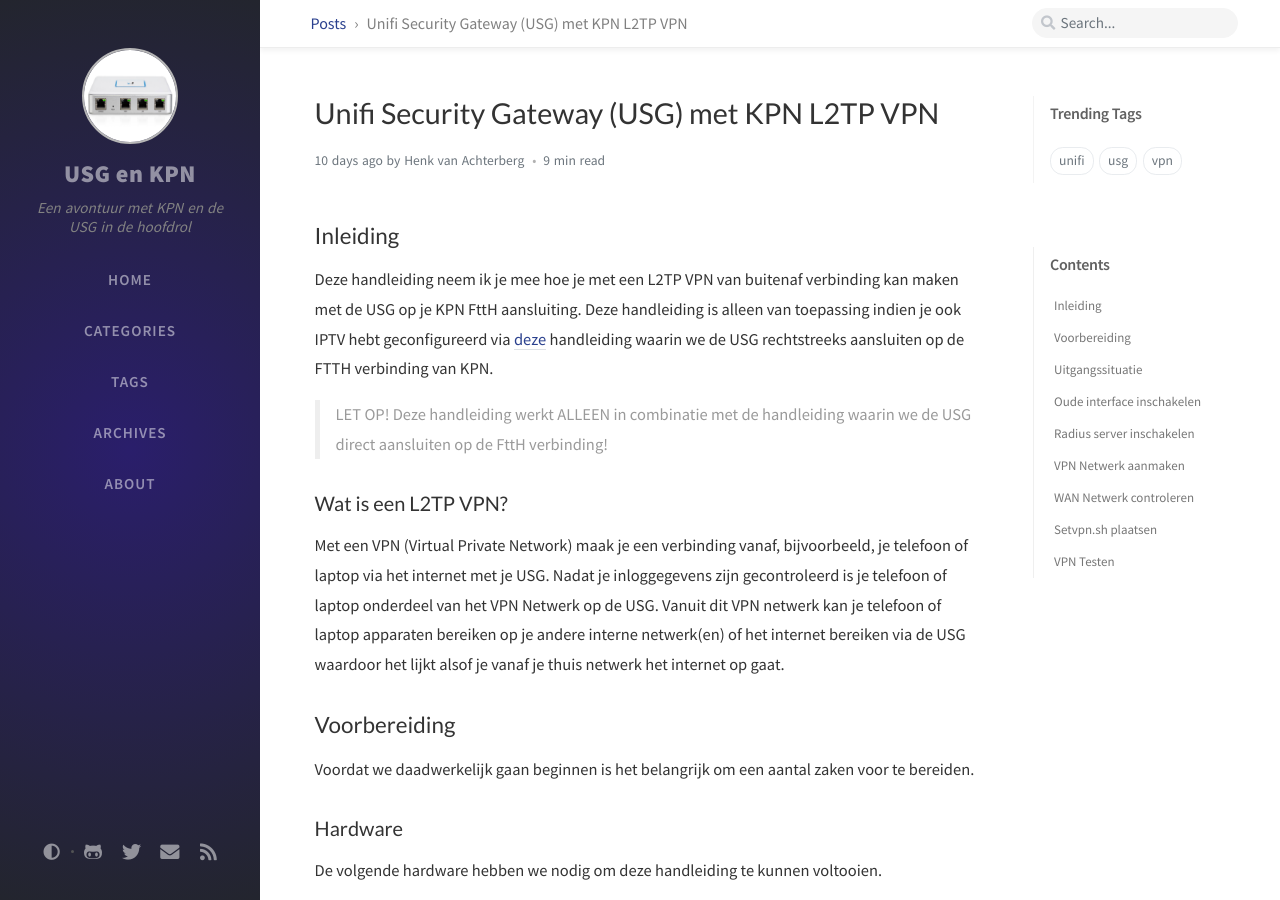
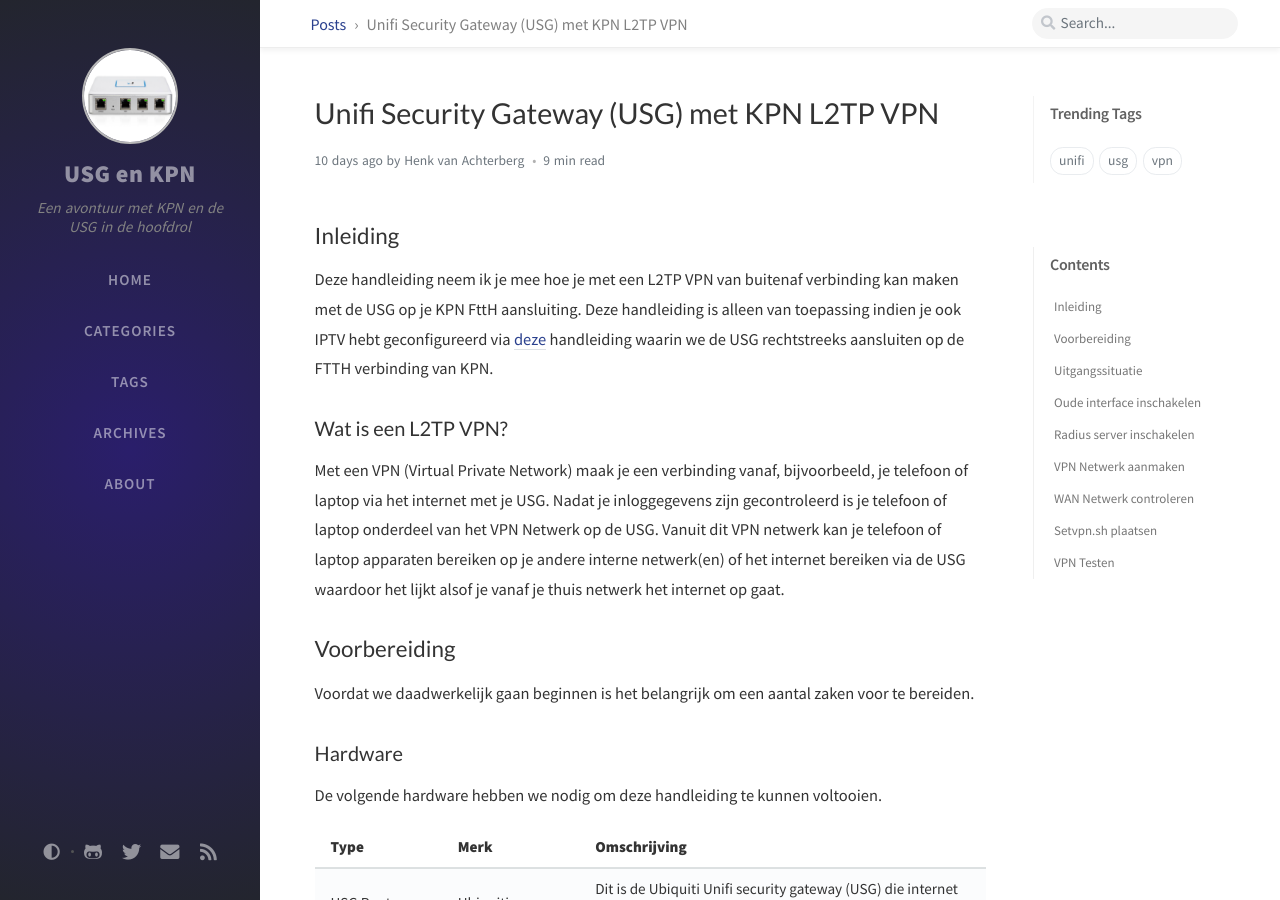
Before and after one commit to coolhva/usg-kpn-ftth, a Jekyll site: the page built from _posts/2021-01-18-unifi-security-gateway-kpn-l2tp-vpn.md, in a window 1280 px wide and 900 px high. Built offline with Jekyll 4.4.1, drawn with Linux system fonts in a browser that asks for light colours; nearby versions of some CDN libraries; comment, search, counter and statistics services are not loaded.

Commit message:
Update 2021-01-18-unifi-security-gateway-kpn-l2tp-vpn.md

```diff
--- a/_posts/2021-01-18-unifi-security-gateway-kpn-l2tp-vpn.md
+++ b/_posts/2021-01-18-unifi-security-gateway-kpn-l2tp-vpn.md
@@ -10,8 +10,6 @@
 ## Inleiding
 
 Deze handleiding neem ik je mee hoe je met een L2TP VPN van buitenaf verbinding kan maken met de USG op je KPN FttH aansluiting. Deze handleiding is alleen van toepassing indien je ook IPTV hebt geconfigureerd via [deze](/usg-kpn-ftth/posts/unifi-security-gateway-kpn-ftth-iptv-ipv6/index.html) handleiding waarin we de USG rechtstreeks aansluiten op de FTTH verbinding van KPN.
-
-> LET OP! Deze handleiding werkt ALLEEN in combinatie met de handleiding waarin we de USG direct aansluiten op de FttH verbinding!
 
 ### Wat is een L2TP VPN?
 
```
